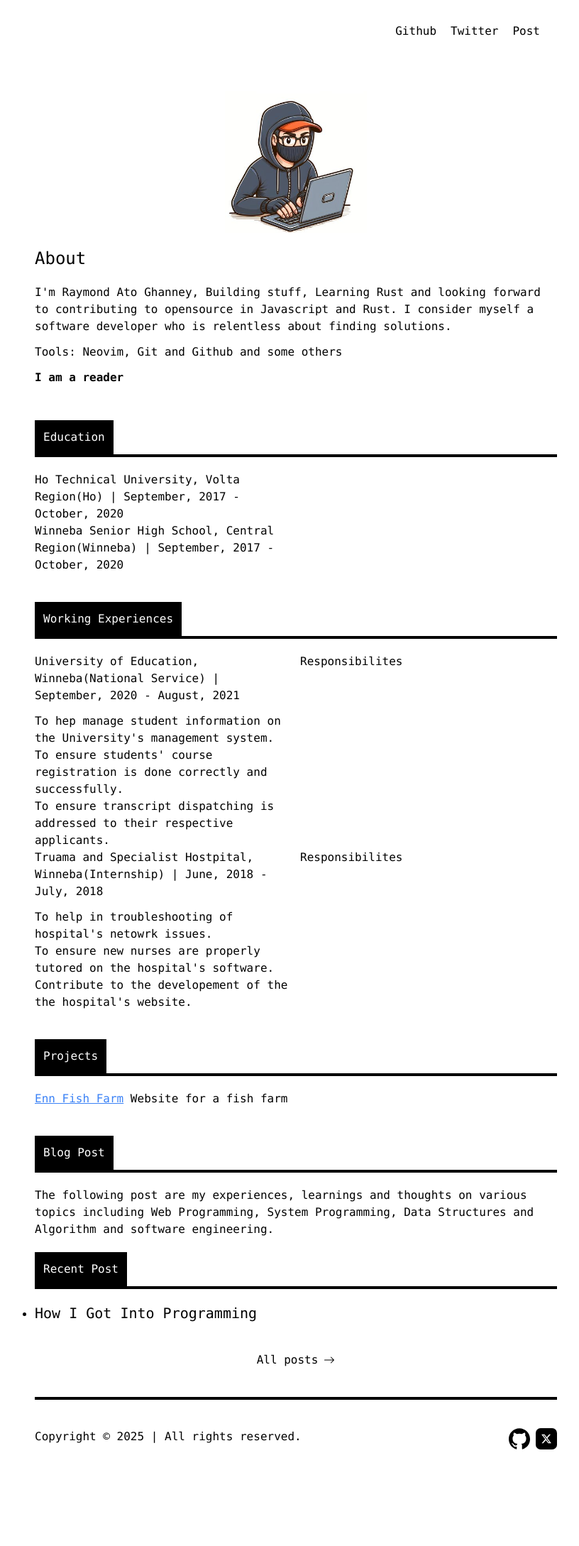
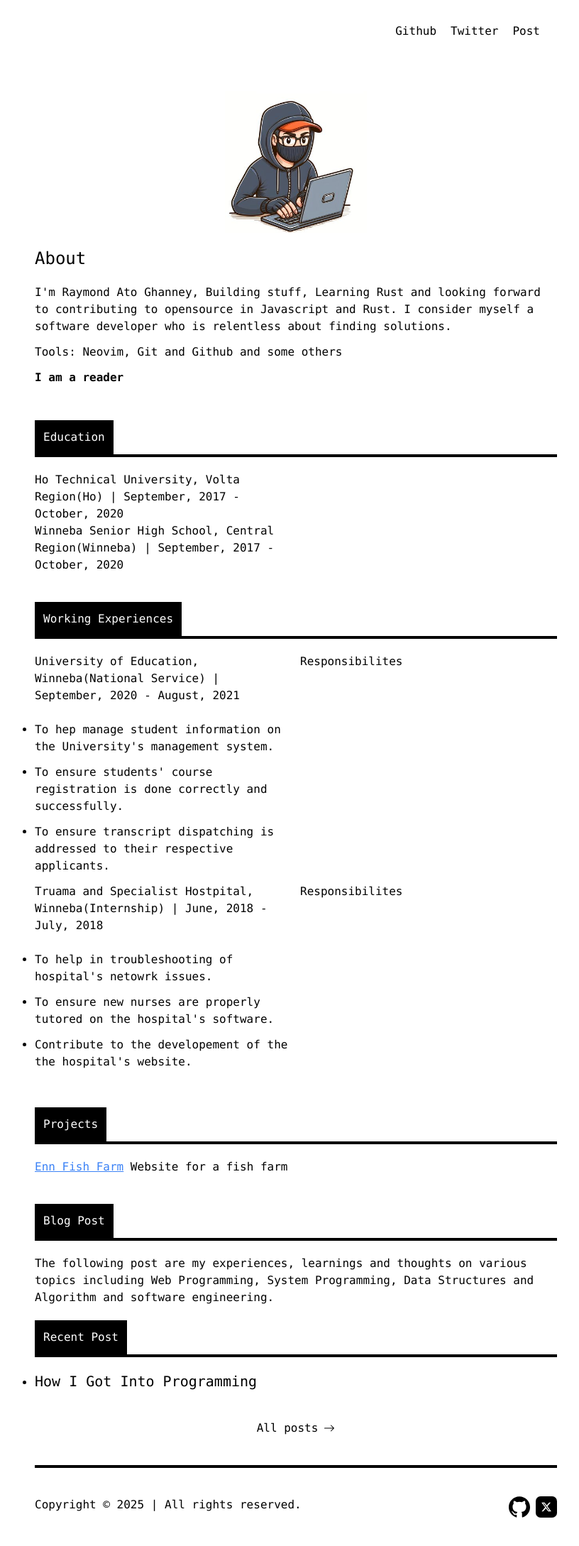
Before and after one commit to at-o/at-o.github.io, a Jekyll site: the page built from index.html, in a window 1280 px wide. Shown: the whole page at 71% size, without its empty margins (223-1039 px from the left). Built offline with Jekyll 4.4.1, drawn with Linux system fonts in a browser that asks for light colours; nearby versions of some CDN libraries; before the commit the page ends 2082 px from its top, so only the background shows below that.

Commit message:
fix: new entries style

```diff
--- a/index.html
+++ b/index.html
@@ -61,22 +61,22 @@
         </div>
 
         <div class="grid grid-cols-1 gap-3 text-black sm:grid-cols-2">
-            <p> University of Education, Winneba(National Service) | September, 2020 - August, 2021 </p>
-            <p> Responsibilites </p>
-            <ul>
-                <li> To hep manage student information on the University's management system. </li>
-                <li> To ensure students' course registration is done correctly and successfully. </li>
-                <li> To ensure transcript dispatching is addressed to their respective applicants. </li>
+            <h3> University of Education, Winneba(National Service) | September, 2020 - August, 2021 </h3>
+            <h4> Responsibilites </h4>
+            <ul class="list-disc">
+                <li class="my-3"> To hep manage student information on the University's management system. </li>
+                <li class="my-3"> To ensure students' course registration is done correctly and successfully. </li>
+                <li class="my-3"> To ensure transcript dispatching is addressed to their respective applicants. </li>
             </ul>
         </div>
 
         <div class="grid grid-cols-1 gap-3 text-black sm:grid-cols-2">
-            <p> Truama and Specialist Hostpital, Winneba(Internship) | June, 2018 - July, 2018 </p>
-            <p> Responsibilites </p>
-            <ul>
-                <li> To help in troubleshooting of hospital's netowrk issues.</li>
-                <li> To ensure new nurses are properly tutored on the hospital's software.</li>
-                <li> Contribute to the developement of the the hospital's website. </li>
+            <h3> Truama and Specialist Hostpital, Winneba(Internship) | June, 2018 - July, 2018 </h3>
+            <h4> Responsibilites </h4>
+            <ul class="list-disc">
+                <li class="my-3"> To help in troubleshooting of hospital's netowrk issues.</li>
+                <li class="my-3"> To ensure new nurses are properly tutored on the hospital's software.</li>
+                <li class="my-3"> Contribute to the developement of the the hospital's website. </li>
             </ul>
         </div>
     </section>
```
